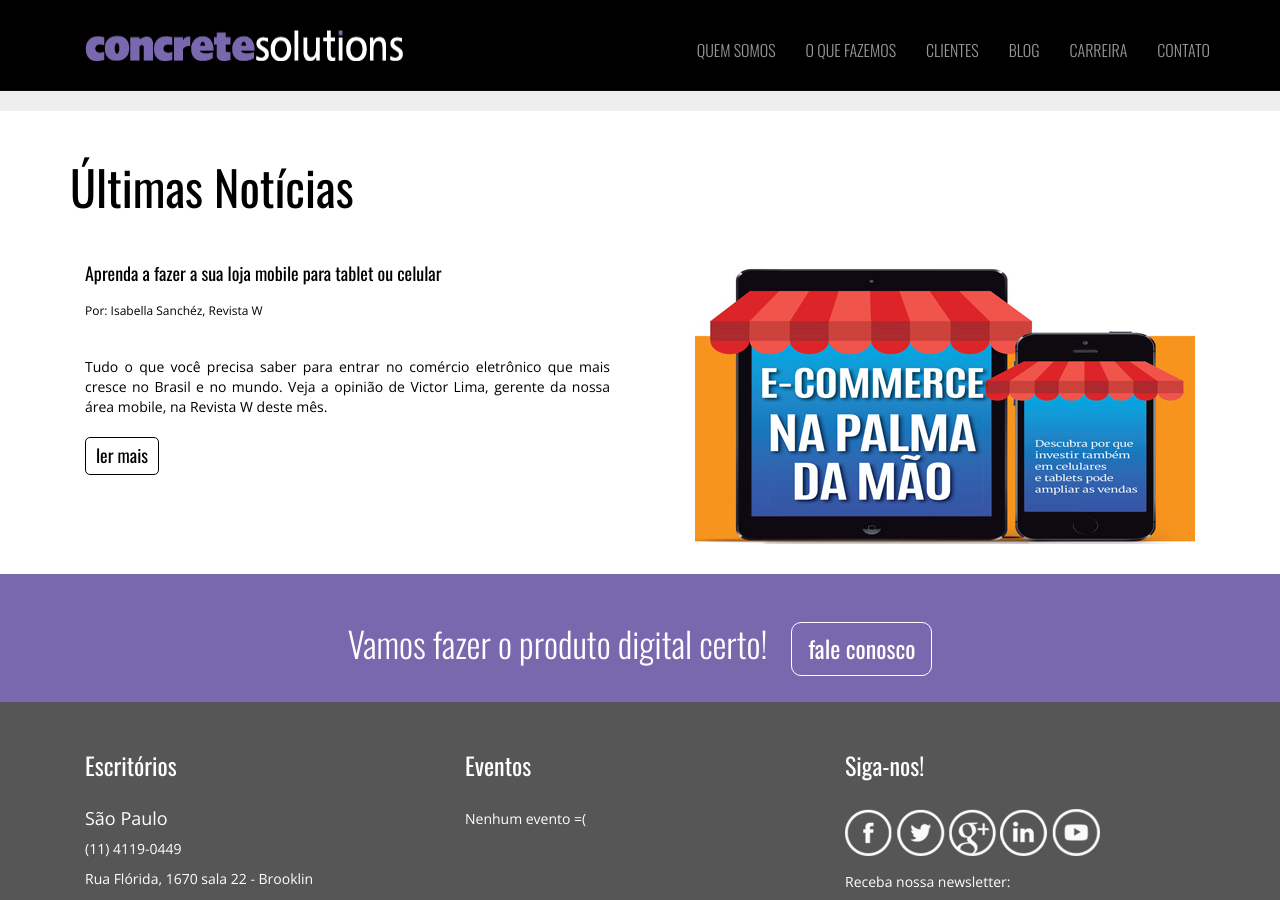
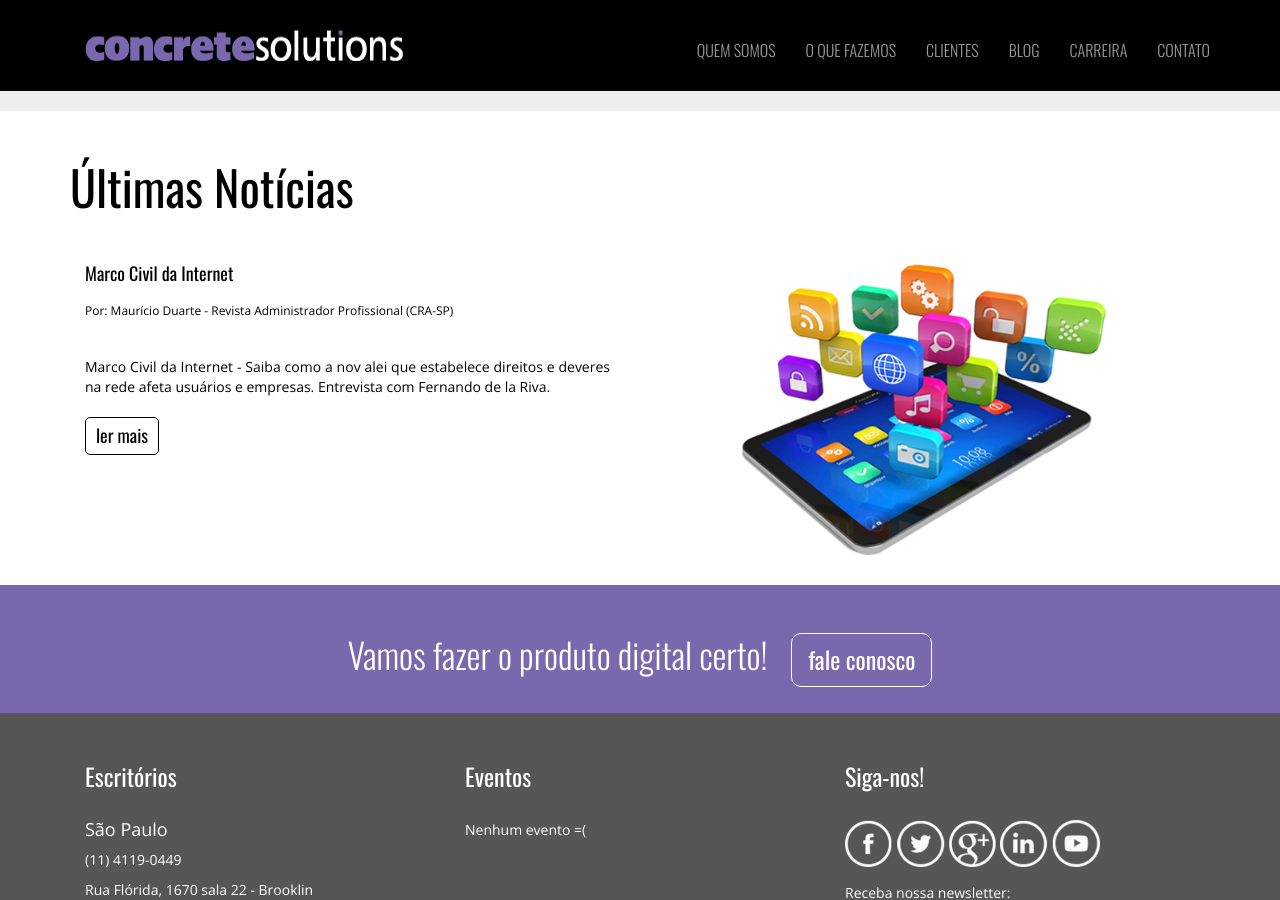
Before and after one commit to cs-lyra/concretesolutions.github.io, a Jekyll site: the page built from index.html, in a window 1280 px wide and 900 px high, scrolled down 1536 px. Built offline with Jekyll 4.4.1, drawn with Linux system fonts in a browser that asks for light colours; Markdown is read by kramdown in place of the engine named in the settings; comment, search, counter and statistics services are not loaded.

Commit message:
Atualização do news

```diff
--- a/index.html
+++ b/index.html
@@ -91,14 +91,14 @@ is_index: true
 			<div class="row">
 			    <div class="col-md-6">
 			    	<header>
-						<h2 class="title-news">Aprenda a fazer a sua loja mobile para tablet ou celular</h2>
-						<h6 class="author-news">Por: Isabella Sanchéz, Revista W</h6>
+						<h2 class="title-news">Marco Civil da Internet</h2>
+						<h6 class="author-news">Por: Maurício Duarte - Revista Administrador Profissional (CRA-SP)</h6>
 					</header>
-					<p> Tudo o que você precisa saber para entrar no comércio eletrônico que mais cresce no Brasil e no mundo. Veja a opinião de Victor Lima, gerente da nossa área mobile, na Revista W deste mês.</p>
-					<a href="ecomerce.pdf" target="_blank" class="btn-master">ler mais</a>
+					<p>Marco Civil da Internet - Saiba como a nov alei que estabelece direitos e deveres na rede afeta usuários e empresas. Entrevista com Fernando de la Riva.</p>
+					<a href="http://www.crasp.gov.br/crasp/rap/?edicao=8914&pagina=1" target="_blank" class="btn-master">ler mais</a>
 				</div>
 				<div class="col-md-6">
-					<a href="http://exame.abril.com.br/pme/noticias/o-que-todo-empreendedor-digital-deve-ler" target="_blank"><img alt="News" class="align-right" src="img/img-ecomerce.jpg"></a>
+					<a href="http://exame.abril.com.br/pme/noticias/o-que-todo-empreendedor-digital-deve-ler" target="_blank"><img alt="News" class="align-right" src="img/img-mobile.jpg"></a>
 			    </div>
 			</div>
 		</div>
```
